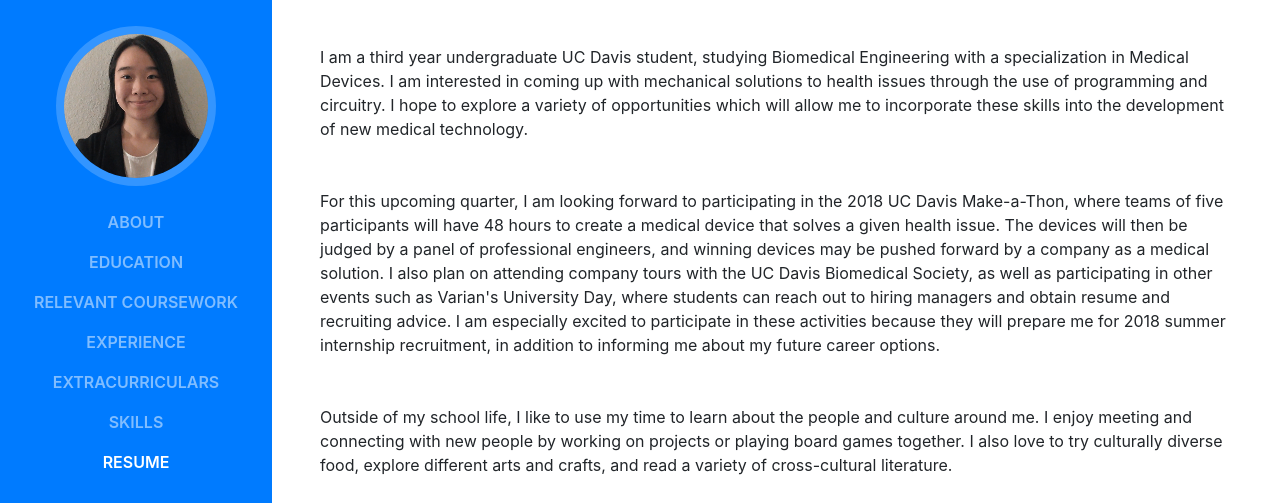
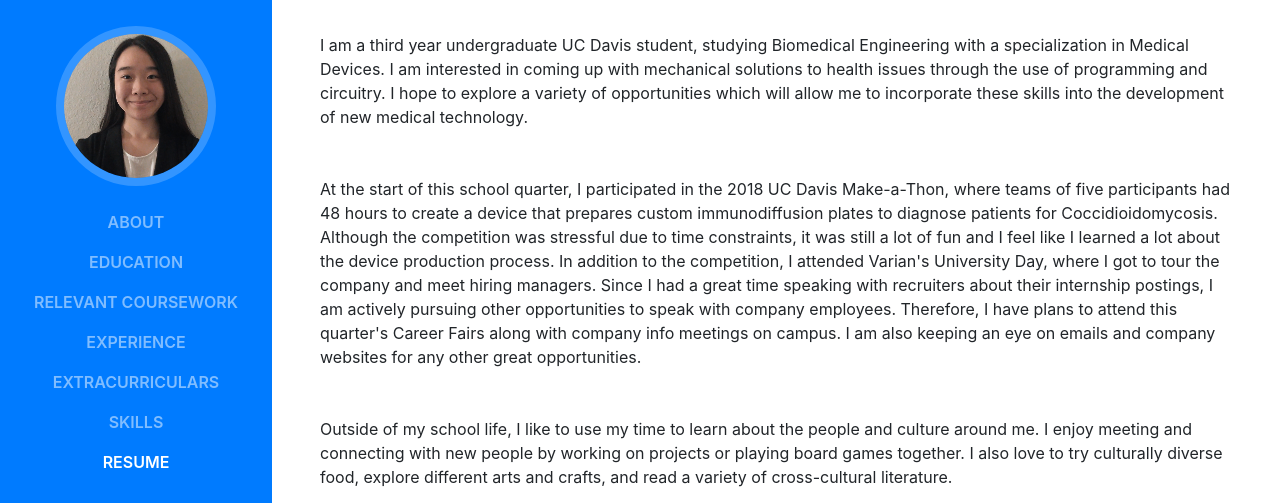
Before and after one commit to priichan/priichan.github.io, a website with bundled scripts: page index.html in a window 1280 px wide. Shown: the part 150-653 px from the top of the page. Built offline with nearby package versions, Linux system fonts and the light colour scheme; a web font is replaced by a local one.

Commit message:
updated intro

```diff
--- a/index.html
+++ b/index.html
@@ -82,7 +82,7 @@
               <a class="email" href="mailto:name@email.com">pychan@ucdavis.edu</a>
           </div>
             <p class="mb-5">I am a third year undergraduate UC Davis student, studying Biomedical Engineering with a specialization in Medical Devices. I am interested in coming up with mechanical solutions to health issues through the use of  programming and circuitry. I hope to explore a variety of opportunities which will allow me to incorporate these skills into the development of new  medical technology.</p>
-            <p class="mb-5">For this upcoming quarter, I am looking forward to participating in the 2018 UC Davis Make-a-Thon, where teams of five participants will have 48 hours to create a medical device that solves a given health issue. The devices will then be judged by a panel of professional engineers, and winning devices may be pushed forward by a company as a medical solution. I also plan on attending company tours with the UC Davis Biomedical Society, as well as participating in other events such as Varian's University Day, where students can reach out to hiring managers and obtain resume and recruiting advice. I am especially excited to participate in these activities because they will prepare me for 2018 summer internship recruitment, in addition to informing me about my future career options.</p>
+            <p class="mb-5">At the start of this school quarter, I participated in the 2018 UC Davis Make-a-Thon, where teams of five participants had 48 hours to create a device that prepares custom immunodiffusion plates to diagnose patients for Coccidioidomycosis. Although the competition was stressful due to time constraints, it was still a lot of fun and I feel like I learned a lot about the device production process. In addition to the competition, I attended Varian's University Day, where I got to tour the company and meet hiring managers. Since I had a great time speaking with recruiters about their internship postings, I am actively pursuing other opportunities to speak with company employees. Therefore, I have plans to attend this quarter's Career Fairs along with company info meetings on campus. I am also keeping an eye on emails and company websites for any other great opportunities.</p>
             <p class="mb-5">Outside of my school life, I like to use my time to learn about the people and culture around me. I enjoy meeting and connecting with new people by working on projects or playing board games together. I also love to try culturally diverse food, explore different arts and crafts, and read a variety of cross-cultural literature.</p>
           <ul class="list-inline list-social-icons mb-0">
             <li class="list-inline-item">
```
